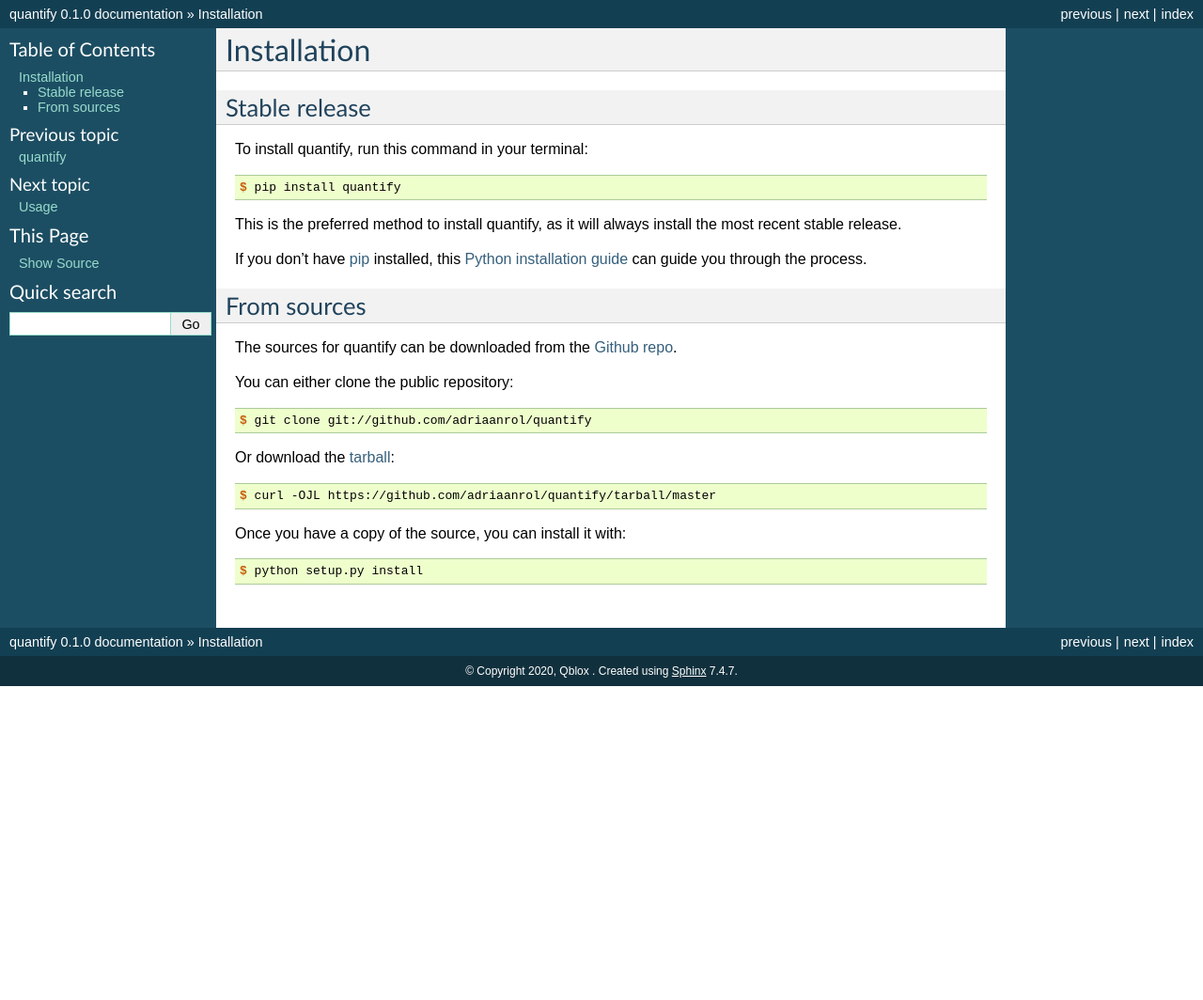
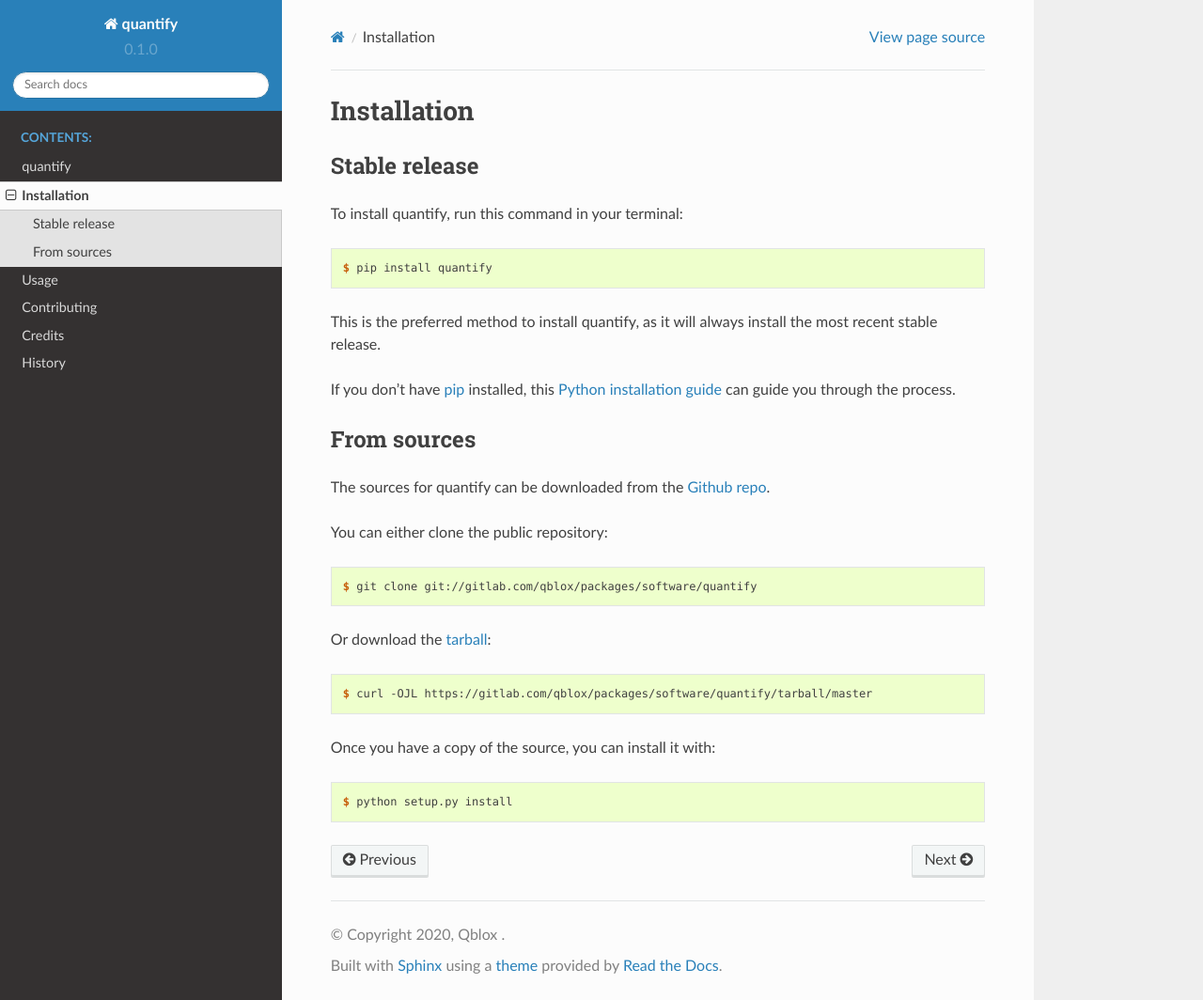
Before and after one commit to quantify-os/quantify-core, a Sphinx documentation site: the page built from docs/installation.rst, in a window 1280 px wide and 1064 px high. Shown: the whole window at 94% size. Built offline with Sphinx 7.4.7 and the Read the Docs theme 2.0.0, drawn with Linux system fonts in a browser that asks for light colours; pages that are not in the unit, such as notebooks, are missing from menus.

Commit message:
fixed references and theme in docs

```diff
--- a/CONTRIBUTING.rst
+++ b/CONTRIBUTING.rst
@@ -15,7 +15,7 @@ Types of Contributions
 Report Bugs
 ~~~~~~~~~~~
 
-Report bugs at https://github.com/adriaanrol/quantify/issues.
+Report bugs at https://gitlab.com/qblox/packages/software/quantify/issues.
 
 If you are reporting a bug, please include:
 
@@ -45,7 +45,7 @@ articles, and such.
 Submit Feedback
 ~~~~~~~~~~~~~~~
 
-The best way to send feedback is to file an issue at https://github.com/adriaanrol/quantify/issues.
+The best way to send feedback is to file an issue at https://gitlab.com/qblox/packages/software/quantify/issues.
 
 If you are proposing a feature:
 
--- a/docs/conf.py
+++ b/docs/conf.py
@@ -19,6 +19,8 @@
 #
 import os
 import sys
+import sphinx_rtd_theme
+
 sys.path.insert(0, os.path.abspath('..'))
 
 import quantify
@@ -31,7 +33,7 @@ import quantify
 
 # Add any Sphinx extension module names here, as strings. They can be
 # extensions coming with Sphinx (named 'sphinx.ext.*') or your custom ones.
-extensions = ['sphinx.ext.autodoc', 'sphinx.ext.viewcode']
+extensions = ['sphinx.ext.autodoc', 'sphinx.ext.viewcode', 'sphinx_rtd_theme']
 
 # Add any paths that contain templates here, relative to this directory.
 templates_path = ['_templates']
@@ -83,7 +85,7 @@ todo_include_todos = False
 # The theme to use for HTML and HTML Help pages.  See the documentation for
 # a list of builtin themes.
 #
-html_theme = 'classic'
+html_theme = 'sphinx_rtd_theme'
 
 # Theme options are theme-specific and customize the look and feel of a
 # theme further.  For a list of options available for each theme, see the
--- a/docs/installation.rst
+++ b/docs/installation.rst
@@ -32,13 +32,13 @@ You can either clone the public repository:
 
 .. code-block:: console
 
-    $ git clone git://github.com/adriaanrol/quantify
+    $ git clone git://gitlab.com/qblox/packages/software/quantify
 
 Or download the `tarball`_:
 
 .. code-block:: console
 
-    $ curl -OJL https://github.com/adriaanrol/quantify/tarball/master
+    $ curl -OJL https://gitlab.com/qblox/packages/software/quantify/tarball/master
 
 Once you have a copy of the source, you can install it with:
 
@@ -47,5 +47,5 @@ Once you have a copy of the source, you can install it with:
     $ python setup.py install
 
 
-.. _Github repo: https://github.com/adriaanrol/quantify
-.. _tarball: https://github.com/adriaanrol/quantify/tarball/master
+.. _Github repo: https://gitlab.com/qblox/packages/software/quantify
+.. _tarball: https://gitlab.com/qblox/packages/software/quantify/tarball/master
```
